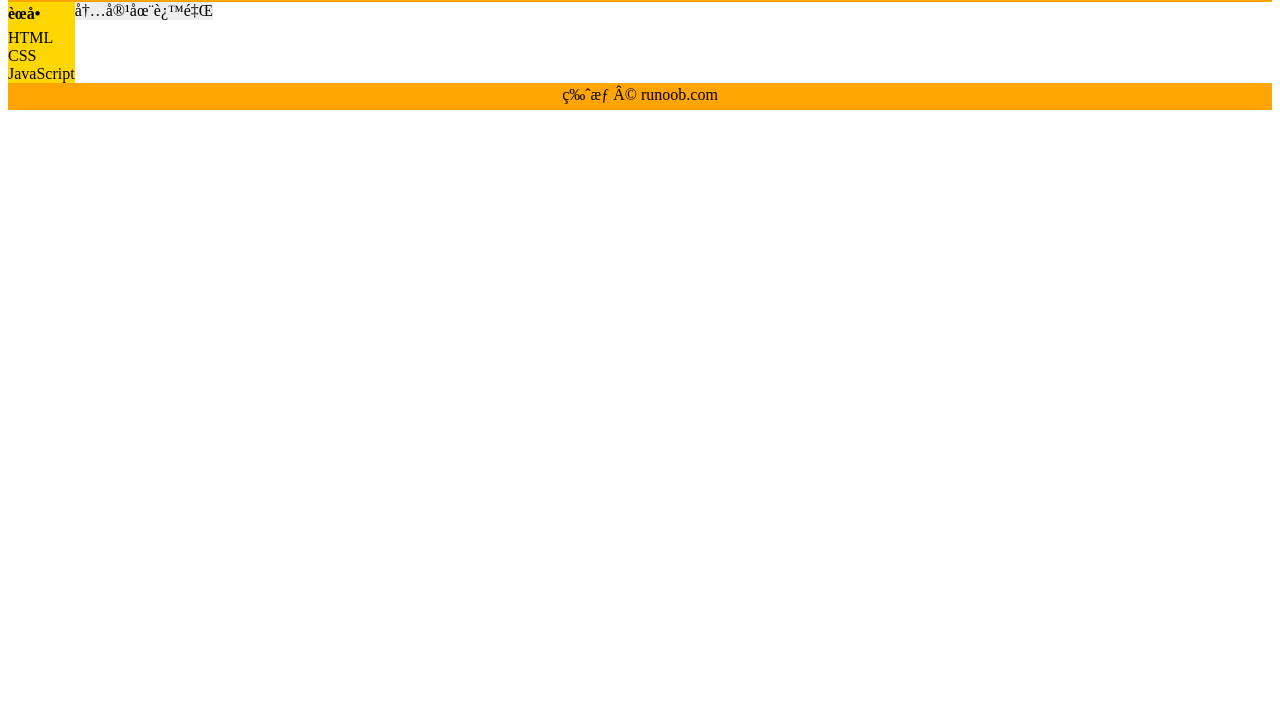
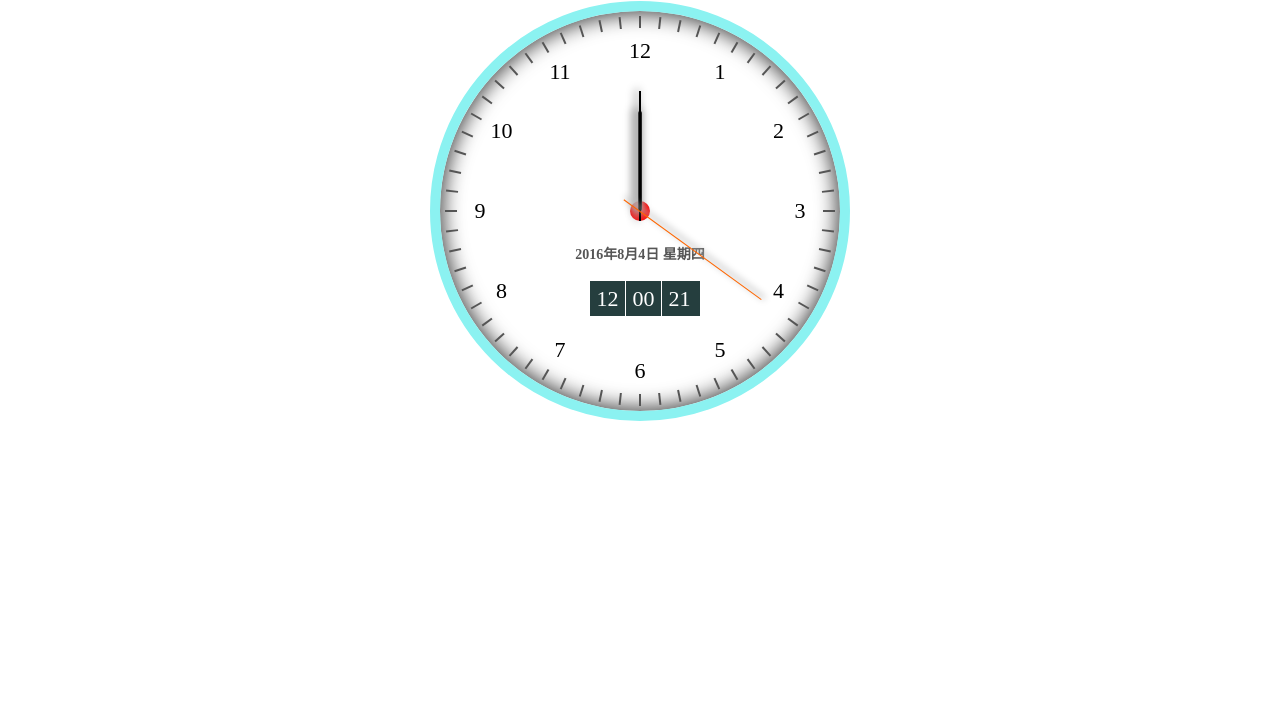
Before and after one commit to fengyunxiren/fengyunxiren.github.io, a plain HTML site: page index.html in a window 1280 px wide. Shown: the part 99-800 px from the top of the page. Drawn offline with nearby package versions, Linux system fonts and the light colour scheme.

Commit message:
another example

```diff
--- a/index.html
+++ b/index.html
@@ -1,26 +1,142 @@
 <!DOCTYPE html>
-<html>
+<html lang="en">
 <head>
-<meta charset="utf-8">
-<title>菜鸟教程(runoob.com)</title>
+<meta charset="UTF-8" />
+<title>HTML5圆形数字日期电子时钟</title>
 </head>
+<style>
+    body,div,p{ font-family: 'Microsoft Yahei' ;font-size: 14px;}
+    .box{ width: 400px; height: 400px; border:10px solid #8bf2f1;margin:100px auto; border-radius: 50%;
+        box-shadow: 0px 0px 20px 3px #444 inset; position: relative;}
+    /*原点*/
+    .origin{ width: 20px; height: 20px; border-radius: 50%; background: #ff0000; top:190px; left: 190px; position: absolute;}
+    /* 指针 */
+    .clock_line{ position: absolute;position:absolute;z-index:20;}
+    .hour_line{width:100px;height:4px;top:198px;left:200px;background-color:#000;border-radius:2px;
+        transform-origin:0 50%;box-shadow:1px -3px 8px 3px #aaa;}
+    .minute_line{width:130px;height:2px;top:199px;left:190px;background-color:#000;
+        transform-origin:7.692% 50%;box-shadow:1px -3px 8px 1px #aaa;}
+    .second_line{width:170px;height:1px;top:199.5px;left:180px;background-color:#f60;
+        transform-origin:11.765% 50%;box-shadow:1px -3px 7px 1px #bbb;}
+
+    .dot_box{width: inherit; height: inherit;}
+    /*时钟数*/
+    .dot{ width: 40px; height: 40px; line-height: 40px; text-align: center; font-size: 22px; position: absolute;}
+    .clock-scale{width:195px;height:2px;transform-origin:0% 50%;z-index:7;
+      position:absolute;top:199px;left:200px;}
+    .scale-show{ width:12px;height:2px;background-color:#555;float:left;}
+    .scale-hidden{width:183px;height:2px;float:left;}
+    /*日期*/
+    .date_info{width:160px;height:28px;
+        line-height:28px;text-align:center;position:absolute;top:230px;left:120px;z-index:11;color:#555;
+        font-weight:bold;}
+    .time_info{ width: 110px; height: 35px; line-height: 35px;text-align:center;position:absolute;top:270px;left:150px;z-index:11;color:#555; background: #253e3e; }
+    .time{ width: 35px ;height:35px; float: left; color: #fff; font-size: 22px;}
+     #minute_time{border-left:1px solid #fff;border-right:1px solid #fff;}
+</style>
 <body>
+<div class="box" id="clock">
+    <!-- 原点 -->
+    <div class="origin"></div>
+    <!-- 时钟数 -->
+    <div class="dot_box">
+        <div class="dot">6</div>
+        <div class="dot">5</div>
+        <div class="dot">4</div>
+        <div class="dot">3</div>
+        <div class="dot">2</div>
+        <div class="dot">1</div>
+        <div class="dot">12</div>
+        <div class="dot">11</div>
+        <div class="dot">10</div>
+        <div class="dot">9</div>
+        <div class="dot">8</div>
+        <div class="dot">7</div>
+    </div>
+    <!-- 时、分、秒针 -->
+    <div class="clock_line hour_line" id="hour_line"></div>
+    <div class="clock_line minute_line" id="minute_line"></div>
+    <div class="clock_line second_line" id="second_line"></div>
+    <!-- 日期 -->
+    <div class="date_info" id="date_info"></div>
+    <!-- 时间 -->
+    <div class="time_info" >
+        <div class="time" id="hour_time"></div>
+        <div class="time" id="minute_time"></div>
+        <div class="time" id="second_time"></div>
+    </div>
+</div>
 
-<div id="container">
+<script src="js/jquery.min.js"></script>
+<script>
+$(function(){
+    var clock = document.getElementById("clock");
+    function initNumXY(){
+        // 1、12个数字的位置设置
+        var radius = 160;//大圆半价
+        var dot_num = 360/$(".dot").length;//每个div对应的弧度数
+        //每一个dot对应的弧度;
+        var ahd = dot_num*Math.PI/180;
+        $(".dot").each(function(index, el) {
+            $(this).css({
+                "left":180+Math.sin((ahd*index))*radius,
+                "top":180+Math.cos((ahd*index))*radius
+            });
+        });
+        // 2、刻钟设置
+        for(var i = 0; i < 60; i++) {
+            clock.innerHTML += "<div class='clock-scale'> " +
+                   "<div class='scale-hidden'></div>" +
+                   "<div class='scale-show'></div>" +
+                  "</div>";
+        }
+        var scale = document.getElementsByClassName("clock-scale");
+            for(var i = 0; i < scale.length; i++) {
+                scale[i].style.transform="rotate(" + (i * 6 - 90) + "deg)";
+        }
+    }
+    initNumXY();//调用上面的函数
+    //获取时钟id
+    var hour_line = document.getElementById("hour_line"),
+        minute_line = document.getElementById("minute_line"),
+        second_line = document.getElementById("second_line"),
+        date_info=document.getElementById("date_info"),//获取date_info
+        hour_time = document.getElementById("hour_time"),// 获去时间id
+        minute_time = document.getElementById("minute_time"),
+        second_time = document.getElementById("second_time");
+    //3、设置动态时间
+    function setTime(){
+        var nowdate = new Date();
+        //获取年月日时分秒
+        var year = nowdate.getFullYear(),
+            month = nowdate.getMonth()+1,
+            day = nowdate.getDay(),
+            hours = nowdate.getHours(),
+            minutes = nowdate.getMinutes(),
+            seconds = nowdate.getSeconds(),
+            date = nowdate.getDate();
+        var weekday =["星期日","星期一","星期二","星期三","星期四","星期五","星期六"];
+        // 获取日期id
+        date_info.innerHTML=year+"年"+month+"月"+day+"日   "+weekday[day];
+        hour_time.innerHTML = hours >=10 ? hours : "0"+hours;
+        minute_time.innerHTML = minutes >=10 ? minutes : "0"+minutes;
+        second_time.innerHTML = seconds >=10 ? seconds : "0"+seconds;
+        console.log(year+"年"+month+"月"+day+"日   "+weekday[day]);
+        //时分秒针设置
+        var hour_rotate = (hours*30-90) + (Math.floor(minutes / 12) * 6);
+        hour_line.style.transform = 'rotate(' + hour_rotate + 'deg)';
+        minute_line.style.transform = 'rotate(' + (minutes*6 - 90) + 'deg)';
+        second_line.style.transform = 'rotate(' + (seconds*6 - 90)+'deg)';
+    }
+    // setTime();
+    setInterval(setTime, 1000);
 
-<div id="header" style="background-color:#FFA500;">
-<h1 style="margin-bottom:0;">主要的网页标题</h1></div>
 
-<div id="menu" style="background-color:#FFD700;float:left;">
-<b>菜单</b><br>
-HTML<br>
-CSS<br>
-JavaScript</div>
+});
+</script>
+<script src="http://www.mycodes.net/js/tongji.js"></script>
+<script src="http://www.mycodes.net/js/youxia.js" type="text/javascript"></script>
 
-<div id="content" style="background-color:#EEEEEE;float:left;">
-内容在这里</div>
 
-<div id="footer" style="background-color:#FFA500;clear:both;text-align:center;">
-版权 © runoob.com</div>
-
-</div>
+</body>
+</html>
```
